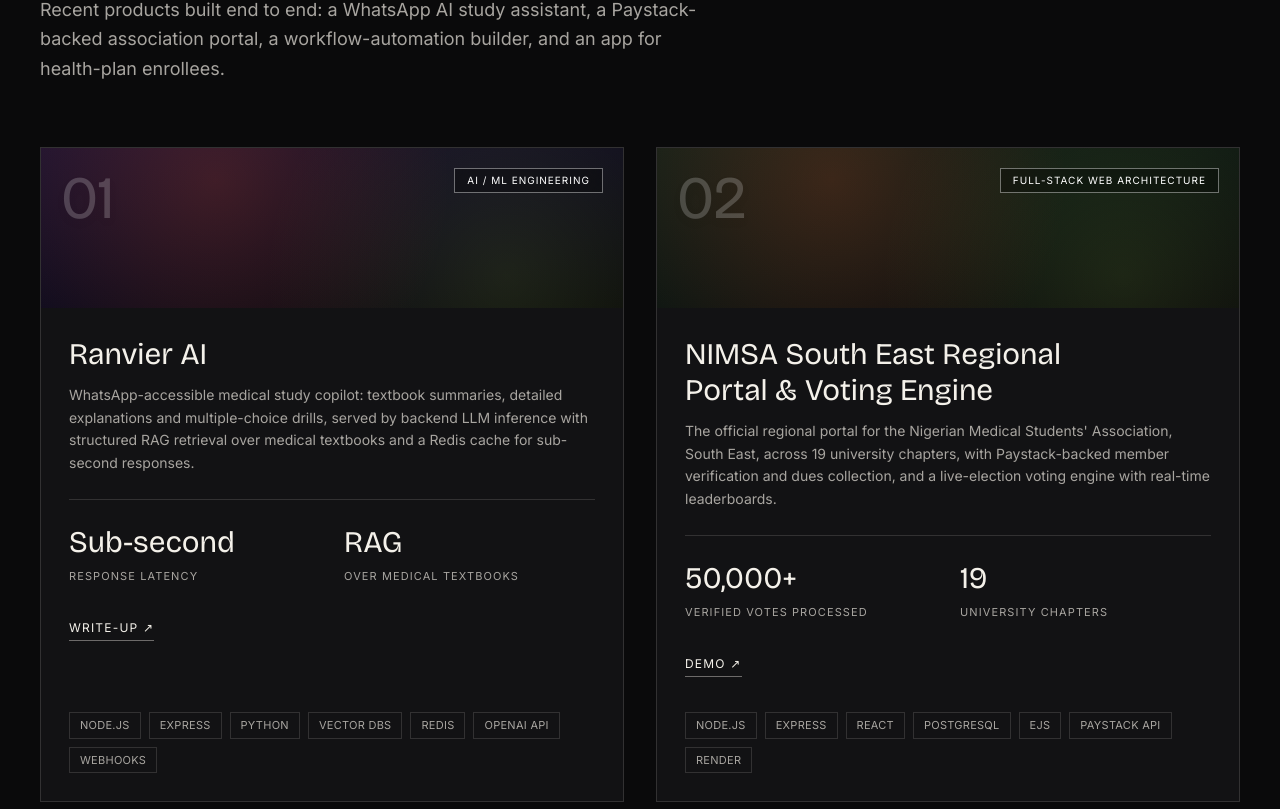
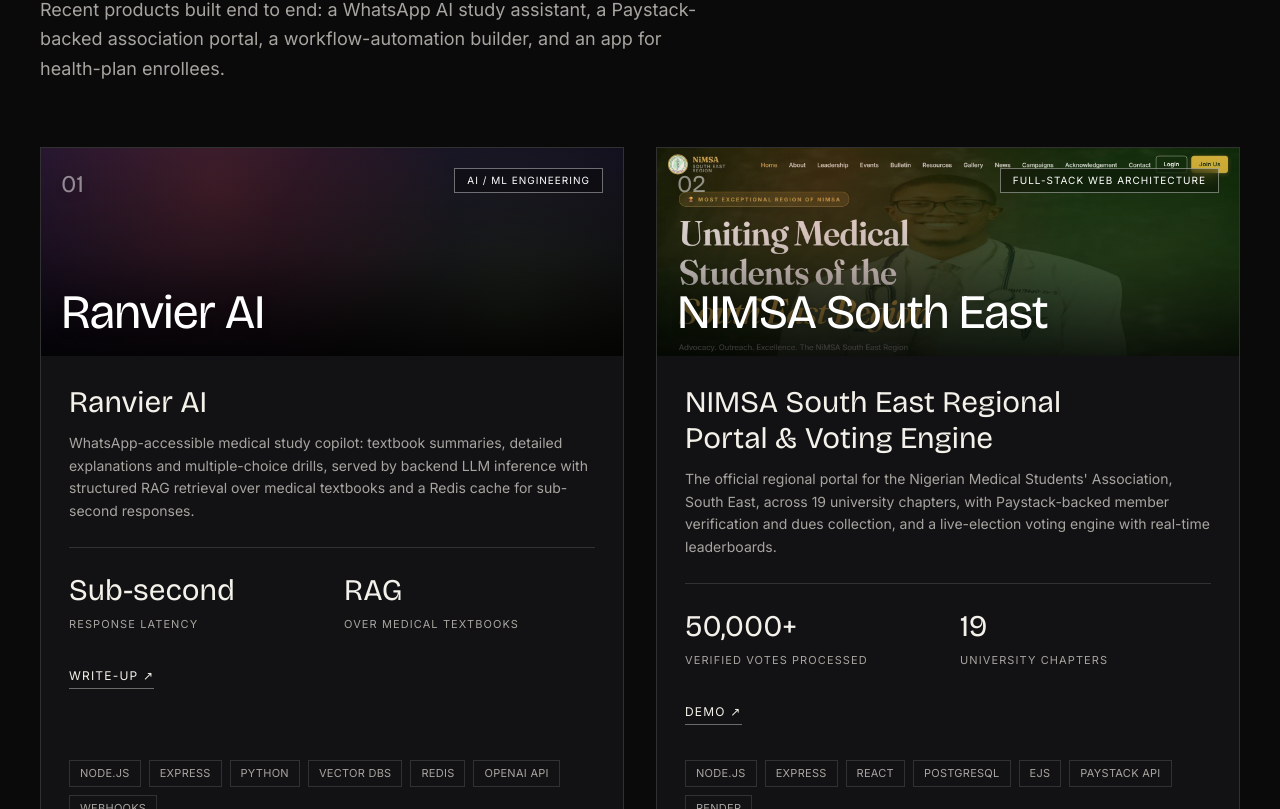
Before and after one commit to BLACK1DOLLAR/portfolio-site, a Next.js app: page / in a window 1280 px wide. Shown: the part 1291-2100 px from the top of the page. Built offline with nearby package versions, Linux system fonts and the light colour scheme.

Commit message:
Show project names and screenshots on Featured Systems banners
Add a large wordmark to each card banner and an optional screenshot
field; NiMSA uses its existing homepage image.

```diff
--- a/src/components/Systems.tsx
+++ b/src/components/Systems.tsx
@@ -1,6 +1,7 @@
 "use client";
 
 import { motion } from "framer-motion";
+import Image from "next/image";
 import GradientSeam from "./GradientSeam";
 import { withBasePath } from "@/lib/basePath";
 
@@ -10,6 +11,10 @@ type System = {
   index: string;
   category: string;
   name: string;
+  /** Short name typed large across the card banner. */
+  wordmark: string;
+  /** Optional screenshot (path under /public); the wordmark sits over it. */
+  image?: string;
   summary: string;
   stats: [string, string][];
   tags: string[];
@@ -23,6 +28,7 @@ const systems: System[] = [
     index: "01",
     category: "AI / ML Engineering",
     name: "Ranvier AI",
+    wordmark: "Ranvier AI",
     summary:
       "WhatsApp-accessible medical study copilot: textbook summaries, detailed explanations and multiple-choice drills, served by backend LLM inference with structured RAG retrieval over medical textbooks and a Redis cache for sub-second responses.",
     stats: [
@@ -41,6 +47,8 @@ const systems: System[] = [
     index: "02",
     category: "Full-Stack Web Architecture",
     name: "NIMSA South East Regional Portal & Voting Engine",
+    wordmark: "NIMSA South East",
+    image: "/images/projects/nimsa-southeast.jpg",
     summary:
       "The official regional portal for the Nigerian Medical Students' Association, South East, across 19 university chapters, with Paystack-backed member verification and dues collection, and a live-election voting engine with real-time leaderboards.",
     stats: [
@@ -59,6 +67,7 @@ const systems: System[] = [
     index: "03",
     category: "Health-Tech · In progress",
     name: "CoverMe",
+    wordmark: "CoverMe",
     summary:
       "An app that helps Nigerian NHIA and HMO enrollees understand what their health plan actually covers, and file a complaint when care is denied. Being built with a team for the IntroTech Buildathon 2026.",
     stats: [
@@ -76,6 +85,7 @@ const systems: System[] = [
     index: "04",
     category: "Workflow Automation",
     name: "FlowOps",
+    wordmark: "FlowOps",
     summary:
       "A visual workflow-automation builder: chain webhook, cron and manual triggers with branching, loops, waits, custom JavaScript and LLM steps (Anthropic, OpenAI-compatible or Gemini). Credentials are encrypted on the server, and every save is kept as a restorable version.",
     stats: [
@@ -121,10 +131,26 @@ export default function Systems() {
               transition={{ duration: 0.7, delay: i * 0.08, ease: "easeOut" }}
               className="group relative flex flex-col border border-line bg-bg-alt overflow-hidden"
             >
-              <div className={`relative h-40 w-full overflow-hidden bg-gradient-to-br ${s.gradient}`}>
+              <div className={`relative h-52 w-full overflow-hidden bg-gradient-to-br ${s.gradient}`}>
+                {s.image && (
+                  <Image
+                    src={withBasePath(s.image)}
+                    alt={`Screenshot of ${s.name}`}
+                    fill
+                    sizes="(min-width: 768px) 50vw, 100vw"
+                    className="object-cover object-top transition-transform duration-700 ease-out group-hover:scale-110"
+                  />
+                )}
                 <div className="absolute inset-0 bg-[radial-gradient(circle_at_30%_20%,rgba(255,90,43,0.18),transparent_55%),radial-gradient(circle_at_80%_80%,rgba(201,255,91,0.10),transparent_50%)] transition-transform duration-700 ease-out group-hover:scale-110" />
-                <span className="absolute top-5 left-5 font-display text-6xl text-white/20 drop-shadow-lg">
+                <div className="absolute inset-0 bg-gradient-to-t from-black/80 via-black/20 to-transparent" />
+                <span className="absolute top-5 left-5 font-display text-2xl text-white/50 drop-shadow-lg">
                   {s.index}
+                </span>
+                <span
+                  aria-hidden
+                  className="absolute bottom-5 left-5 right-5 font-display text-4xl md:text-5xl leading-none tracking-tight text-white drop-shadow-lg text-balance"
+                >
+                  {s.wordmark}
                 </span>
                 <span className="absolute top-5 right-5 max-w-[60%] text-right text-[10px] uppercase tracking-widest px-3 py-1 border border-white/40 text-white bg-black/30 backdrop-blur-sm">
                   {s.category}
```
